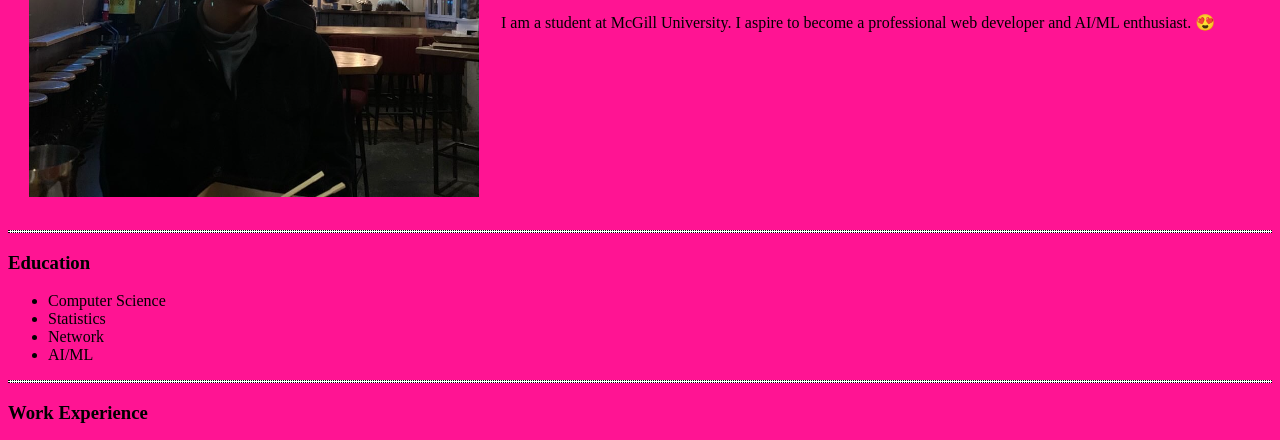
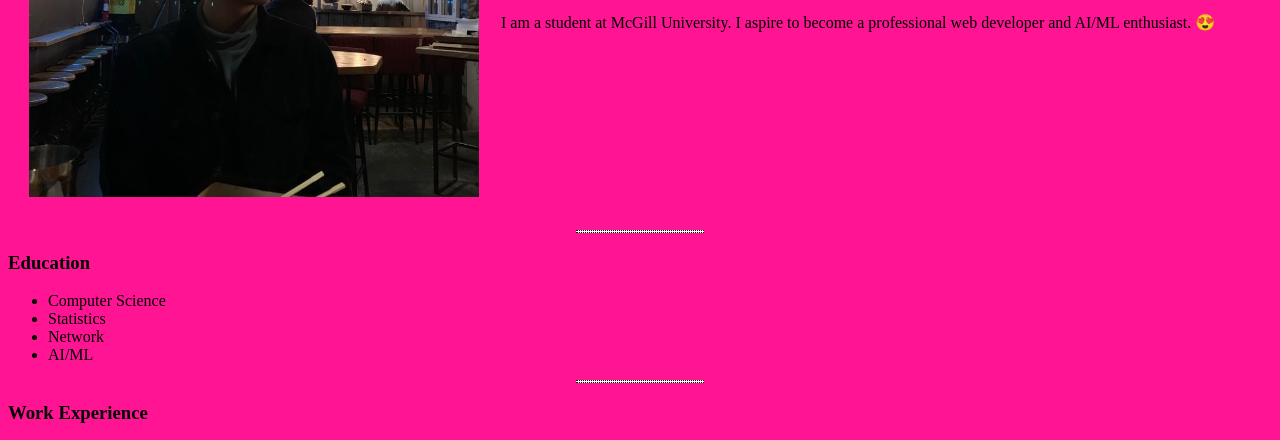
Before and after one commit to youngsun4786/cv, a plain HTML site: page index.html in a window 1280 px wide. Shown: the part 282-722 px from the top of the page. Drawn offline with Linux system fonts and the light colour scheme.

```diff
--- a/index.html
+++ b/index.html
@@ -14,7 +14,7 @@
       background-color: white;
       border-style: dotted;
       height: 1px;
-      border-width: 10%;
+      width: 10%;
     }
 
   </style>
```
